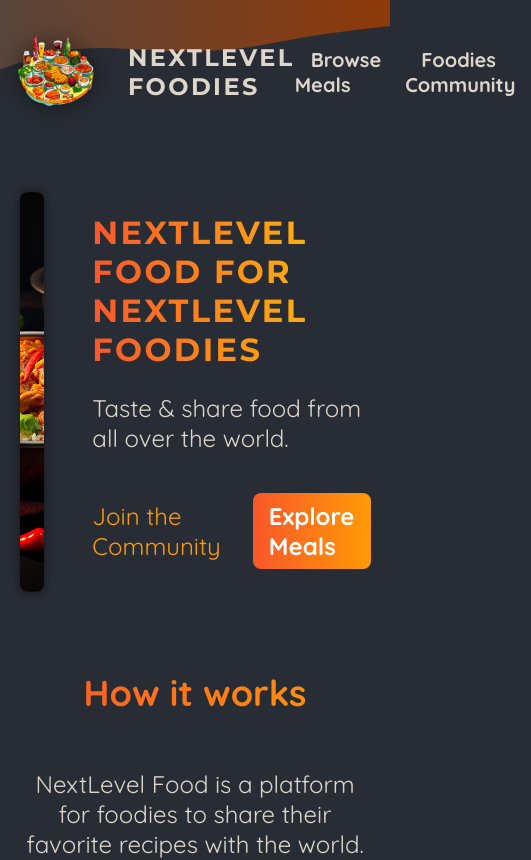
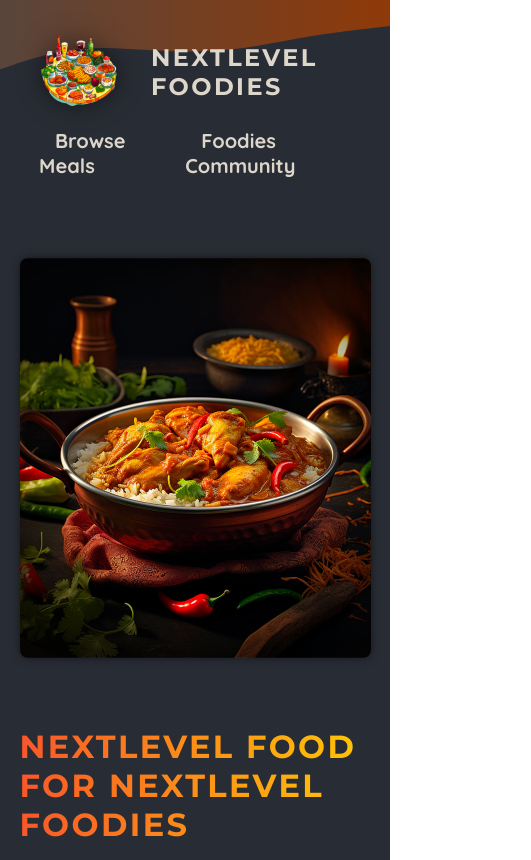
Before and after one commit to HamzaSyrage/Next-JS-Foodies, a Next.js app: page / in a window 390 px wide. Shown: the top 860 px of the page, 531 px wide, since content can reach past the window. Built offline with nearby package versions, Linux system fonts and the light colour scheme.

Commit message:
fix style

```diff
--- a/app/meals/[mealSlug]/page.module.css
+++ b/app/meals/[mealSlug]/page.module.css
@@ -5,7 +5,11 @@
   margin: auto;
   max-width: 80rem;
 }
-
+@media (max-width: 768px) {
+  .header {
+    flex-wrap: wrap;
+  }
+}
 .image {
   position: relative;
   width: 30rem;
@@ -30,7 +34,7 @@
   margin: 0;
   font-size: 3.5rem;
   text-transform: uppercase;
-  font-family: 'Montserrat', sans-serif;
+  font-family: "Montserrat", sans-serif;
   text-shadow: 0 0 0.5rem rgba(0, 0, 0, 0.5);
 }
 
--- a/app/page.module.css
+++ b/app/page.module.css
@@ -5,7 +5,11 @@
   width: 90%;
   max-width: 75rem;
 }
-
+@media (max-width: 768px) {
+  .header {
+    flex-wrap: wrap;
+  }
+}
 .slideshow {
   width: 40rem;
   height: 25rem;
--- a/components/header/header-navbar.module.css
+++ b/components/header/header-navbar.module.css
@@ -3,11 +3,13 @@
   justify-content: space-between;
   align-items: center;
   padding: 2rem 1rem;
+  gap: 1rem;
 }
 
-@media (min-width: 768px) {
+@media (max-width: 768px) {
   .header {
     padding: 2rem 10%;
+    flex-wrap: wrap;
   }
 }
 
--- a/components/images/image-slideshow.module.css
+++ b/components/images/image-slideshow.module.css
@@ -6,7 +6,6 @@
   overflow: hidden;
   box-shadow: 0 0 0.5rem rgba(0, 0, 0, 0.5);
 }
-
 .slideshow img {
   width: 100%;
   height: 100%;
```
